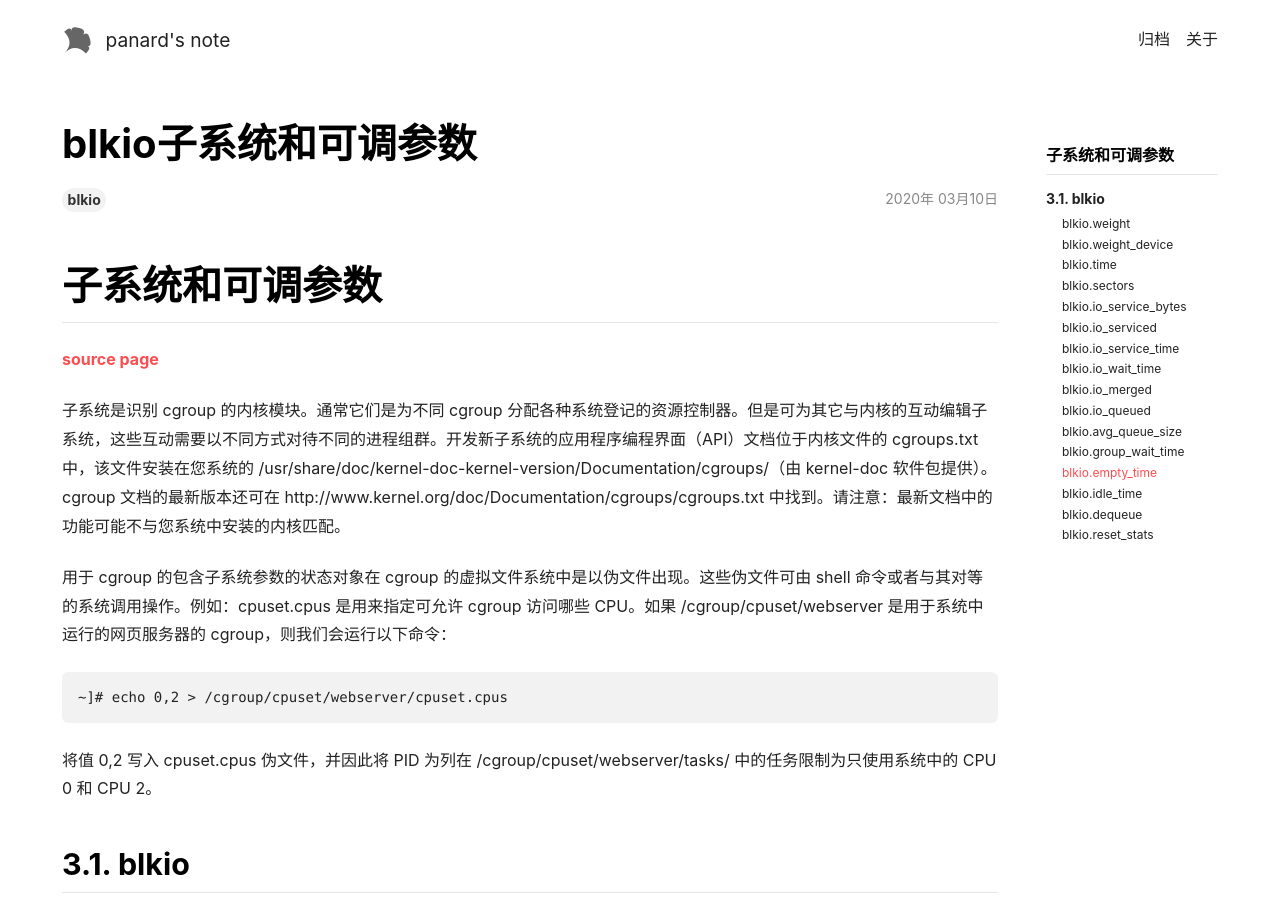
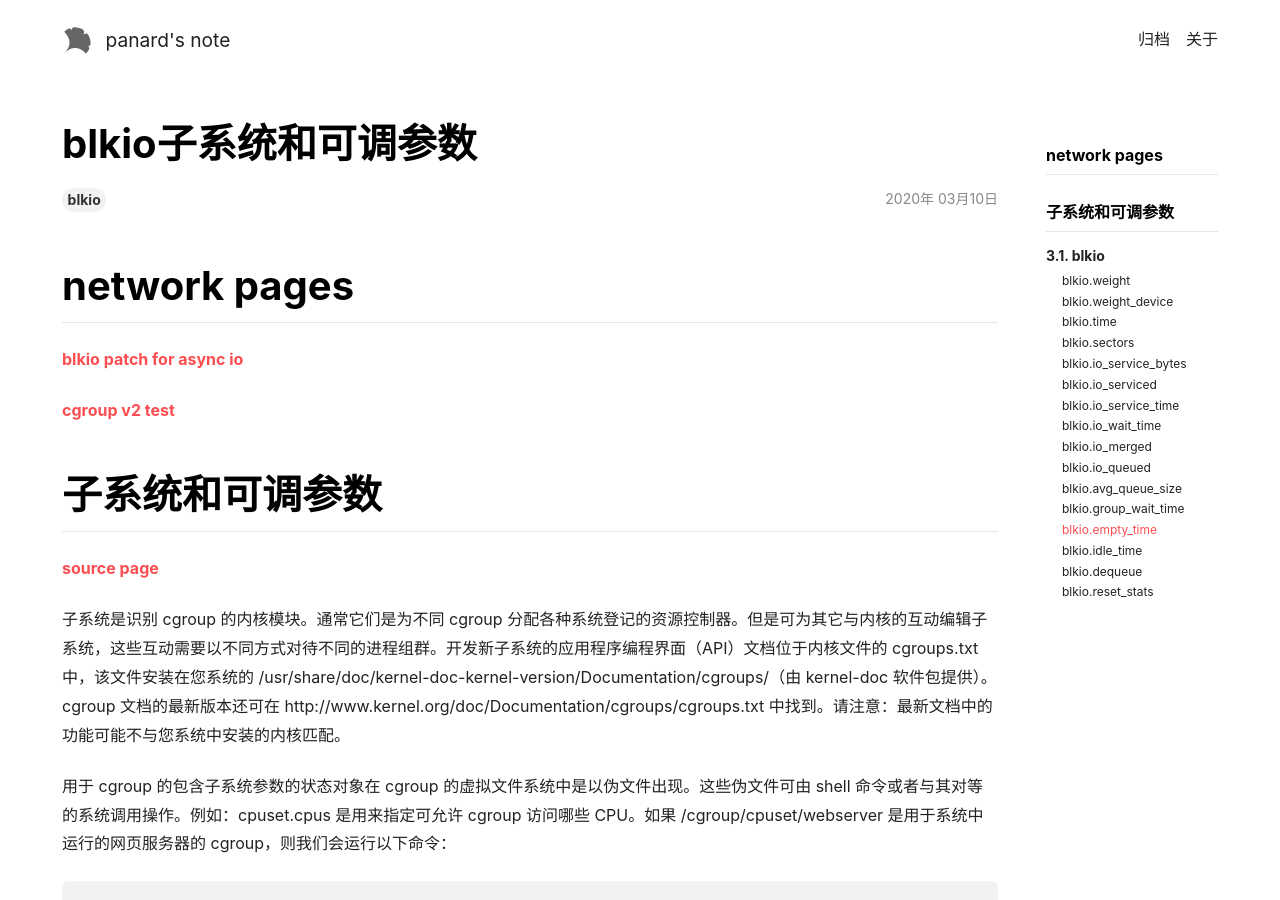
Before and after one commit to panard313/panard313.github.io, a Jekyll site: the page built from _posts/2020-03-10-blkio.md, in a window 1280 px wide and 900 px high. Built offline with Jekyll 4.4.1, drawn with Linux system fonts in a browser that asks for light colours; nearby versions of some CDN libraries.

Commit message:
add content for cgroup v2

```diff
--- a/_posts/2020-03-10-blkio.md
+++ b/_posts/2020-03-10-blkio.md
@@ -6,6 +6,13 @@ tags:
   - blkio
 lang: zh-Hans
 ---
+
+# network pages
+
+[blkio patch for async io](https://lwn.net/Articles/628631/)
+
+[cgroup v2 test](https://andrestc.com/post/cgroups-io/)
+
 
 # 子系统和可调参数
 
```
